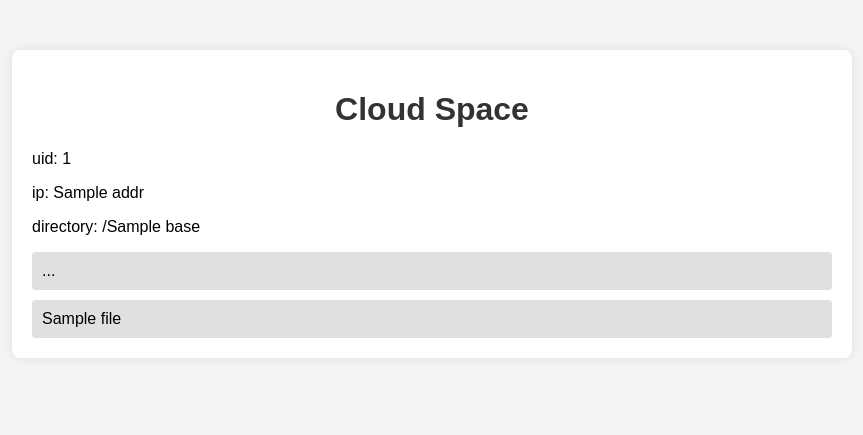
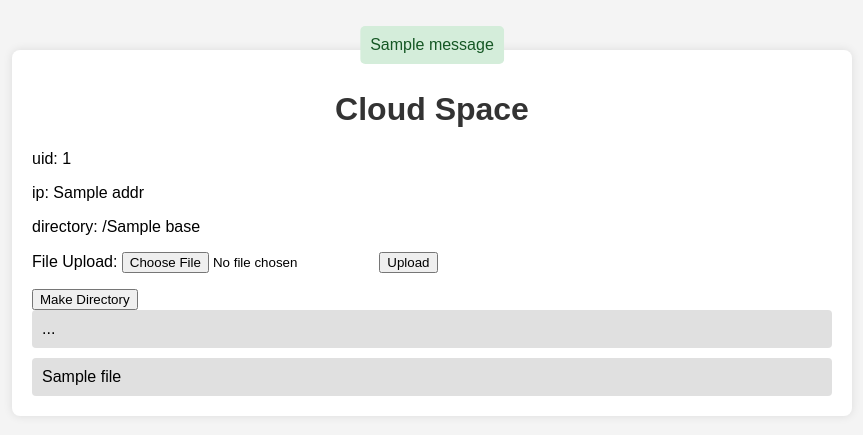
Before and after one commit to Octopustank/Yunding-Cloud, a Flask app: template templates/cloud.html in a window 1280 px wide. Shown: the top 435 px of the page, without its empty margins (208-1071 px from the left). Run offline with Flask 3, Linux system fonts and the light colour scheme; the template is opened without the code that fills it: most values are stand-ins (such as "Sample title", 1, 10 or a date in 2020); one stand-in notice (Sample message) is shown.

Commit message:
add make new directory and flash info support to cloud

```diff
--- a/server.py
+++ b/server.py
@@ -120,7 +120,54 @@ def download(subpath):
 
     return utils.make_download_response(tar_path)
 
+@app.route("/upload", methods=["POST"])
+def upload():
+    addr = request.remote_addr
+    uid = session.get("account")
+    base = request.form.get("base")
+    if uid is None: # not login
+        return redirect('/login')
 
+    file = request.files["file"]
+    if not file: # no file selected
+        flash("Please select a file", "warning")
+        return redirect(f"/cloud/{base}")
+
+    if file.content_length > FILE_MAXSIZE:
+        flash(f"The file size exceeds the limit ({utils.humanize_bytes(FILE_MAXSIZE)})", "error")
+        return redirect(f"/cloud/{base}")
+
+    file_path, file_name = utils.make_unique(users.get_absPath(uid, base), file.filename)
+    file.save(file_path)
+    flash(f"File {file_name} uploaded", "success")
+    return redirect(f"/cloud/{base}")
+
+@app.route("/mkdir", methods=["POST"])
+def mkdir():
+    uid = session.get("account")
+    base = request.form.get("base")
+    new_dir = request.form.get("new_dir")
+    if uid is None: # not login
+        return redirect('/login')
+
+    if new_dir is None or new_dir == "":
+        flash("Please input a directory name", "warning")
+        return redirect(f"/cloud/{base}")
+
+    new_dir = os.path.join(base, new_dir)
+    new_dir_path = users.get_absPath(uid, new_dir)
+
+    if os.path.exists(new_dir_path):
+        flash(f"Directory {new_dir} already exists", "warning")
+        return redirect(f"/cloud/{base}")
+    try:
+        os.mkdir(new_dir_path)
+    except Exception:
+        flash(f"Directory {new_dir} create failed", "error")
+        return redirect(f"/cloud/{base}")
+
+    flash(f"Directory {new_dir} created", "success")
+    return redirect(f"/cloud/{base}")
 
 if __name__ == "__main__":
     app.run(host=IP, port=PORT, debug=True)
--- a/static/cloud/styles.css
+++ b/static/cloud/styles.css
@@ -65,3 +65,48 @@ iframe {
     height: 500px;
     border-radius: 8px;
 }
+
+/* Flask-Flash Animation*/
+@keyframes slideDown {
+    from {
+        top: -50px;
+        opacity: 0;
+    }
+    to {
+        top: 10px;
+        opacity: 1;
+    }
+}
+
+.flash-container {
+    position: fixed;
+    top: -50px; /* original position is out of screen */
+    left: 50%;
+    transform: translateX(-50%);
+    width: auto;
+    text-align: center;
+    z-index: 1000;
+    animation: slideDown 0.5s forwards; /* animation */
+}
+
+.flash {
+    display: inline-block;
+    padding: 10px;
+    margin-bottom: 15px;
+    border-radius: 5px;
+}
+
+.flash.success {
+    background-color: #d4edda;
+    color: #155724;
+}
+
+.flash.warning {
+    background-color: #fff3cd;
+    color: #856404;
+}
+
+.flash.error {
+    background-color: #f8d7da;
+    color: #721c24;
+}
--- a/templates/cloud.html
+++ b/templates/cloud.html
@@ -5,8 +5,29 @@
     <meta name="viewport" content="width=device-width, initial-scale=1.0">
     <title>YundingCloud</title>
     <link rel="stylesheet" href="{{ url_for('static', filename='cloud/styles.css') }}">
+
+    <script>
+        function showMakeDirPrompt() {
+            var newDir = prompt("Enter the name of the new directory:");
+            if (newDir) {
+                document.getElementById('new-dir-input').value = newDir;
+                document.getElementById('mkdir-form').submit();
+            }
+        }
+    </script>
 </head>
+
 <body>
+    <!--Flask.flash info-->
+    <div class="flash-container">
+        {% with messages = get_flashed_messages(with_categories=true) %}
+            {% if messages %}
+                {% set category, message = messages[-1] %}
+                <p class="flash {{ category }}">{{ message }}</p>
+            {% endif %}
+        {% endwith %}
+    </div>
+
     <div class="container">
         <h1>Cloud Space</h1>
         <div>
@@ -14,6 +35,25 @@
             <p>ip: {{addr}}</p>
             <p>directory: /{{base}}</p>
         </div>
+
+        <!--not at base directory-->
+        {% if base != '' %}
+        <!--upload file-->
+        <form action="/upload" method="POST" enctype="multipart/form-data">
+            <p class="phint">
+                File Upload:
+                <input type="file" name="file">
+                <input type="submit" value="Upload">
+                <input type="hidden" name="base" value="{{ base }}">
+        </form>
+        <!--make new directory-->
+        <button onclick="showMakeDirPrompt()">Make Directory</button>
+        <form id="mkdir-form" action="/mkdir" method="POST" style="display: none;">
+            <input type="hidden" name="base" value="{{ base }}">
+            <input type="hidden" name="new_dir" id="new-dir-input">
+        </form>
+        {% endif %}
+
         <div class="file-list">
             {% if base %}
                 <form method="GET" action="/cloud/{{ '/'.join(base.split('/')[:-1]) }}">
--- a/utils.py
+++ b/utils.py
@@ -107,7 +107,7 @@ def make_unique(path:str, file_name:str) -> tuple:
     """
     make file name unique
 
-    :param path: file path
+    :param path: file path (folder path)
     :param file_name: file name
     :return: (unique file path, uinque file name)
     """
```
